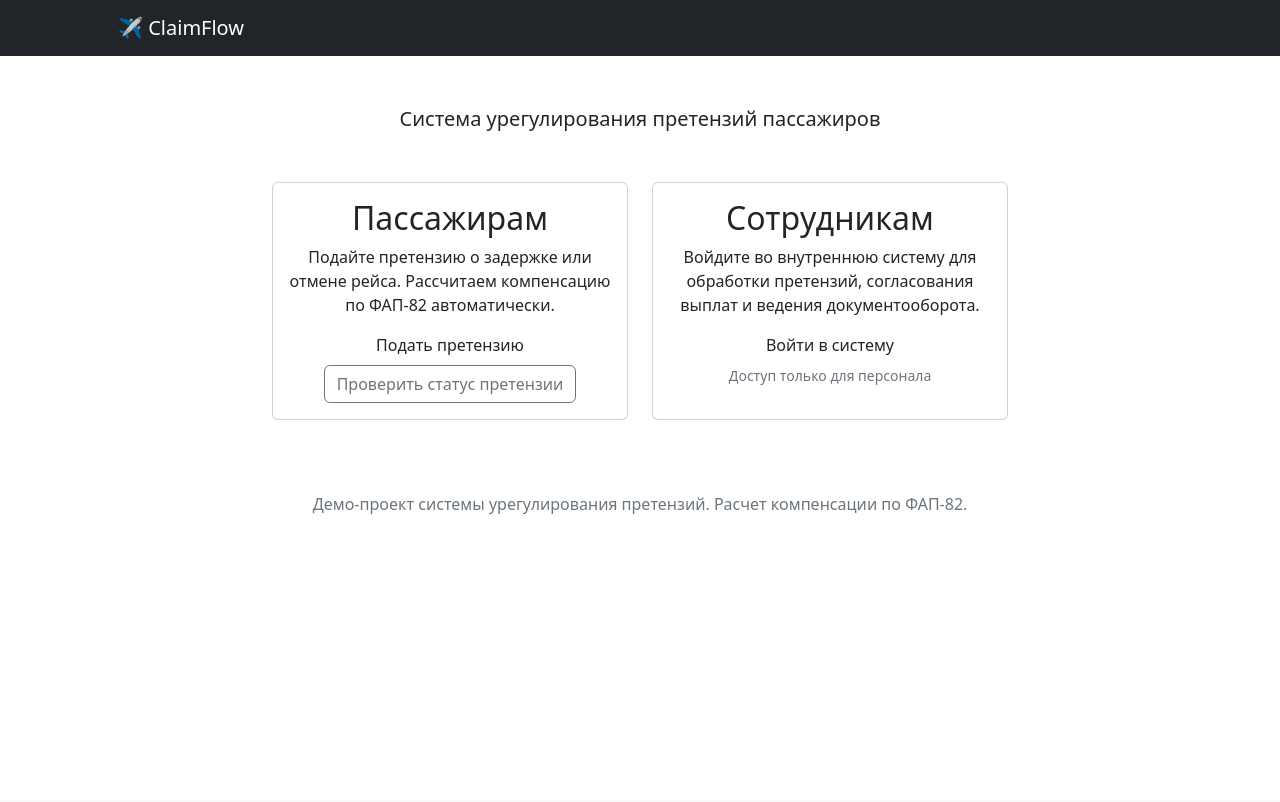
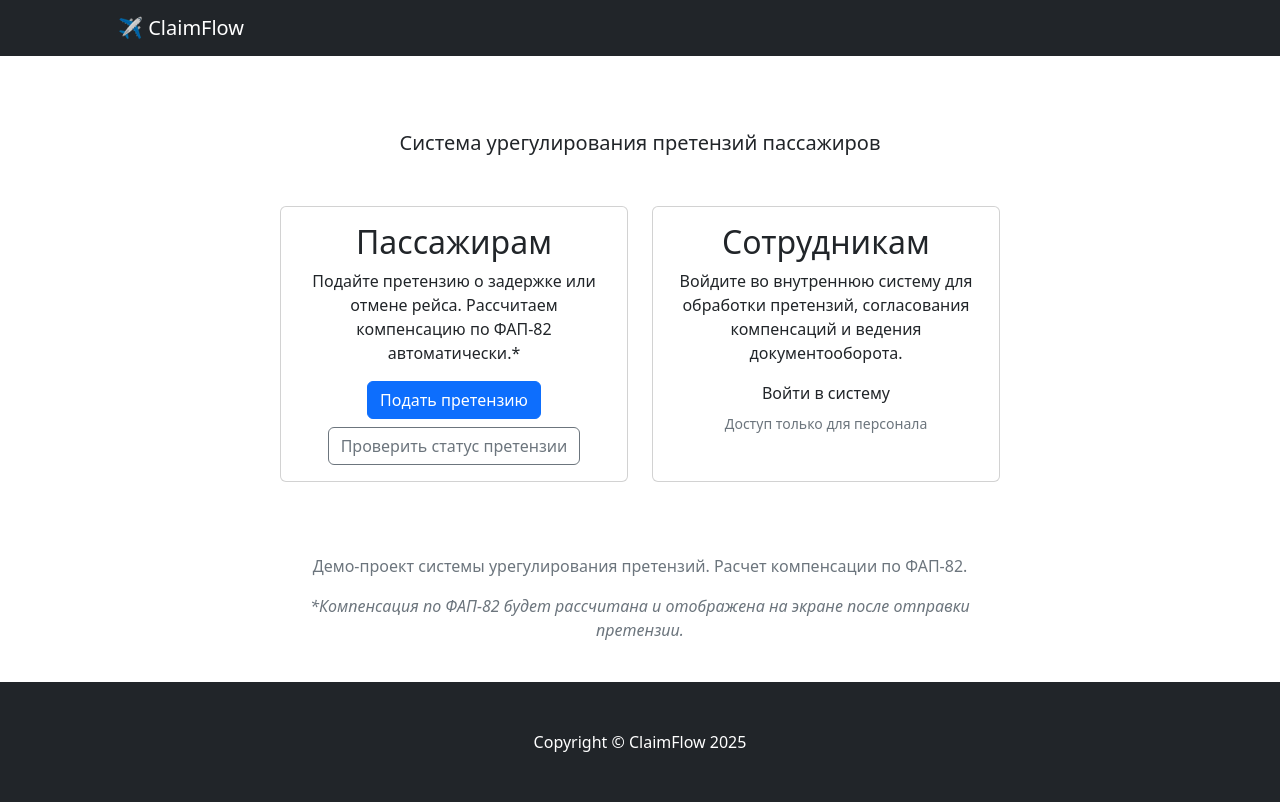
Before and after one commit to meeewwwww/claimflow, a Django app: template core/templates/core/index.html in a window 1280 px wide. Run offline with Django 5.2, Linux system fonts and the light colour scheme; the template is opened without the code that fills it, so the values that code supplies are empty; some libraries are stand-ins or nearby versions.

Commit message:
Small text changes, added link for SendClaimForm

```diff
--- a/core/templates/core/base.html
+++ b/core/templates/core/base.html
@@ -7,10 +7,10 @@
     <link type="text/css" href="{% static 'css/styles.css' %}" rel="stylesheet" />
     <title>{{ title }}</title>
 </head>
-<body>
+<body class="d-flex flex-column min-vh-100">
 <nav class="navbar navbar-expand-lg navbar-dark bg-dark">
     <div class="container px-5">
-        <a class="navbar-brand" href="">✈️ ClaimFlow</a>
+        <a class="navbar-brand" href="{% url 'start_page' %}">✈️ ClaimFlow</a>
         <button class="navbar-toggler" type="button" data-bs-toggle="collapse" data-bs-target="#navbarSupportedContent" aria-controls="navbarSupportedContent" aria-expanded="false" aria-label="Toggle navigation"><span class="navbar-toggler-icon"></span></button>
         <div class="collapse navbar-collapse" id="navbarSupportedContent">
             <ul class="navbar-nav ms-auto mb-2 mb-lg-0">
@@ -29,7 +29,15 @@
         </div>
     </div>
 </nav>
-{% block content %}
-{% endblock %}
+<main class="flex-grow-1">  <!-- ← растягивается, чтобы футер был внизу -->
+    <div class="container py-4">
+        {% block content %}{% endblock %}
+    </div>
+</main>
+<footer class="py-5 bg-dark mt-auto">  <!-- ← mt-auto для верхнего отступа -->
+    <div class="container px-4 px-lg-5">
+        <p class="m-0 text-center text-white">Copyright © ClaimFlow 2025</p>
+    </div>
+</footer>
 </body>
 </html>
--- a/core/templates/core/index.html
+++ b/core/templates/core/index.html
@@ -9,9 +9,12 @@
                         <div class="card h-100">
                             <div class="card-body">
                                 <h2 class="card-title">Пассажирам</h2>
-                                <p class="card-text">Подайте претензию о задержке или отмене рейса. Рассчитаем компенсацию по ФАП-82 автоматически.</p>
-                                Подать претензию
-                                <!-- <a href="{ url 'passenger:create_claim' }" class="btn btn-primary btn-lg"></a> -->
+                                <p class="card-text">Подайте претензию о задержке или отмене рейса. Рассчитаем компенсацию по ФАП-82 автоматически.*</p>
+                                <div class="mt-2">
+                                    <a href="{% url 'passenger:send_claim' %}" class="btn btn-primary">
+                                        Подать претензию
+                                    </a>
+                                </div>
                                 <div class="mt-2">
                                     <a href="#" class="btn btn-outline-secondary">
                                         Проверить статус претензии
@@ -24,7 +27,7 @@
                         <div class="card h-100">
                             <div class="card-body">
                                 <h2 class="card-title">Сотрудникам</h2>
-                                <p class="card-text">Войдите во внутреннюю систему для обработки претензий, согласования выплат и ведения документооборота.</p>
+                                <p class="card-text">Войдите во внутреннюю систему для обработки претензий, согласования компенсаций и ведения документооборота.</p>
                                 Войти в систему
                                 <!-- <a href="{ url 'employee:login' }" class="btn btn-success btn-lg"></a> -->
                                 <p class="mt-2 small text-muted">Доступ только для персонала</p>
@@ -34,6 +37,7 @@
                 </div>
                 <div class="mt-5 text-muted">
                     <p>Демо-проект системы урегулирования претензий. Расчет компенсации по ФАП-82.</p>
+                    <p><i>*Компенсация по ФАП-82 будет рассчитана и отображена на экране после отправки претензии.</i></p>
                 </div>
             </div>
         </div>
```
